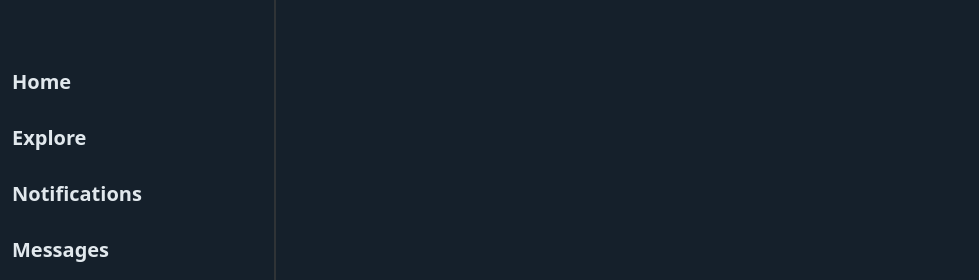
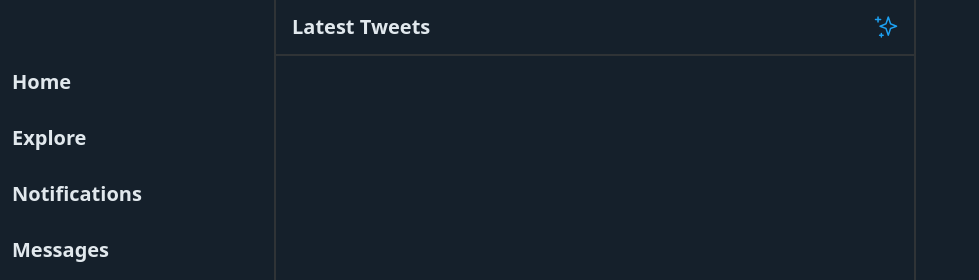
Before and after one commit to altankurt/twitter-ui-clone, a website: page index.html in a window 1280 px wide. Shown: the top 280 px of the page, 44-1023 px from the left. Drawn offline with Linux system fonts and the light colour scheme.

Commit message:
feat: add timeline bar section to main

```diff
--- a/css/input.css
+++ b/css/input.css
@@ -12,4 +12,8 @@
   .nav-header-text {
     @apply mr-4 max-lg:hidden;
   }
+
+  .tweet-editor-logo {
+    @apply rounded-full p-2 hover:bg-darkGray;
+  }
 }
--- a/index.html
+++ b/index.html
@@ -118,6 +118,23 @@
           </div>
         </button>
       </header>
+      <!-- timeline -->
+      <main class="w-6/12 border-r-2 border-borderColor">
+        <!-- timeline-bar -->
+        <section
+          class="flex h-14 items-center justify-between border-b-2 border-borderColor pl-4 pr-1 text-xl font-bold text-textColor"
+        >
+          <div>
+            <span>Latest Tweets</span>
+          </div>
+          <div class="h-12 w-12 rounded-full p-3 hover:bg-darkGray">
+            <img
+              src="./assets/icons/common/timeline-prop.svg"
+              alt="timeline-prop"
+            />
+          </div>
+        </section>
+      </main>
     </div>
   </body>
 </html>
```
Also changed, not shown: css/output.css.
